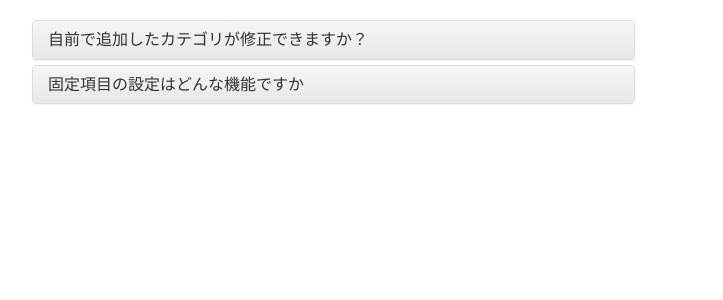
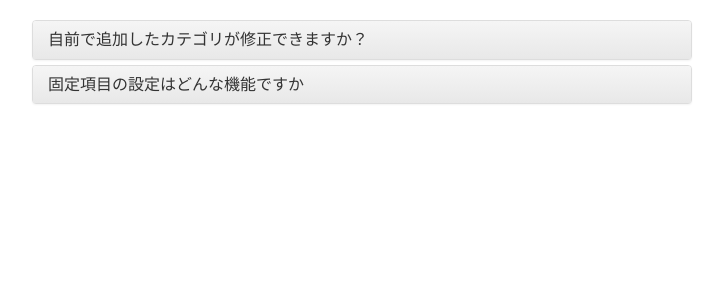
Before and after one commit to swalloworks/swalloworks.github.io, a Jekyll site: the page keepAmounts/faq/faq.html, which Jekyll copies as it is, in a window 1280 px wide. Shown: the top 300 px of the page, without its empty margins (278-1001 px from the left). Built offline with Jekyll 4.4.1, drawn with Linux system fonts in a browser that asks for light colours; nearby versions of some CDN libraries.

Commit message:
modify faq.html

```diff
--- a/keepAmounts/faq/faq.html
+++ b/keepAmounts/faq/faq.html
@@ -26,7 +26,7 @@
     <div class="container">
         <div class="row">
 
-            <div class="col-xs-11">
+            <div class="col-xs-12">
 
                 <div class="panel-group" id="accordion">
 
```
